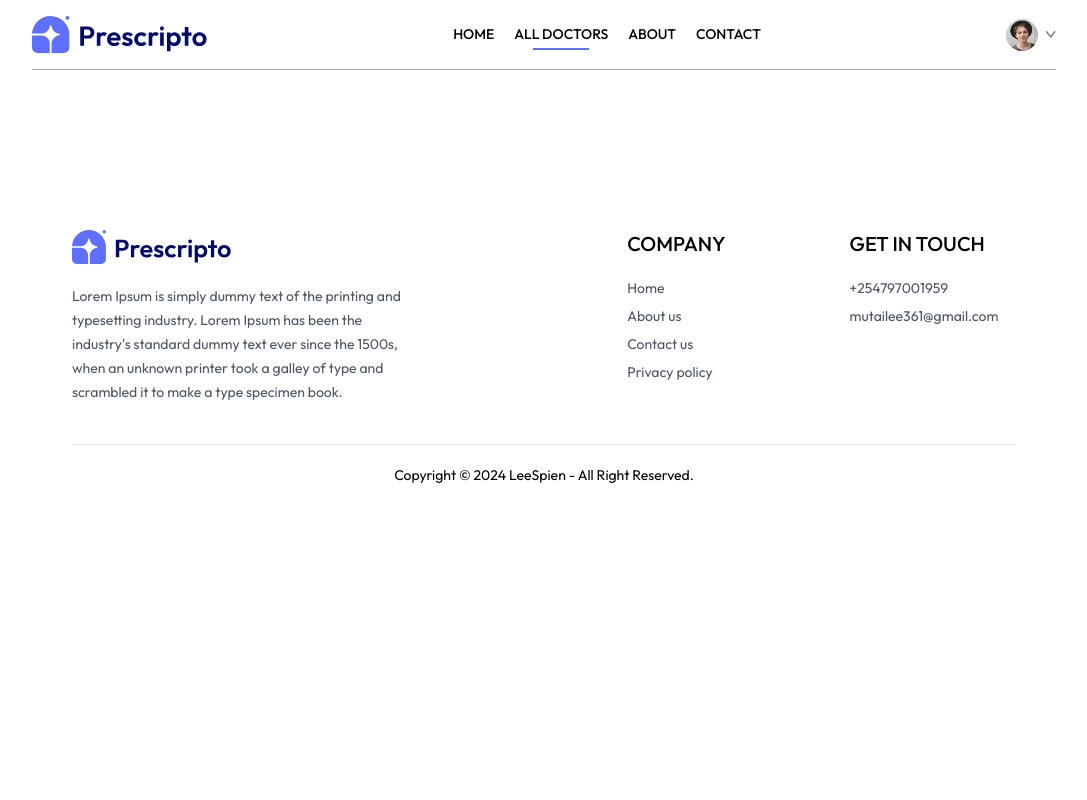
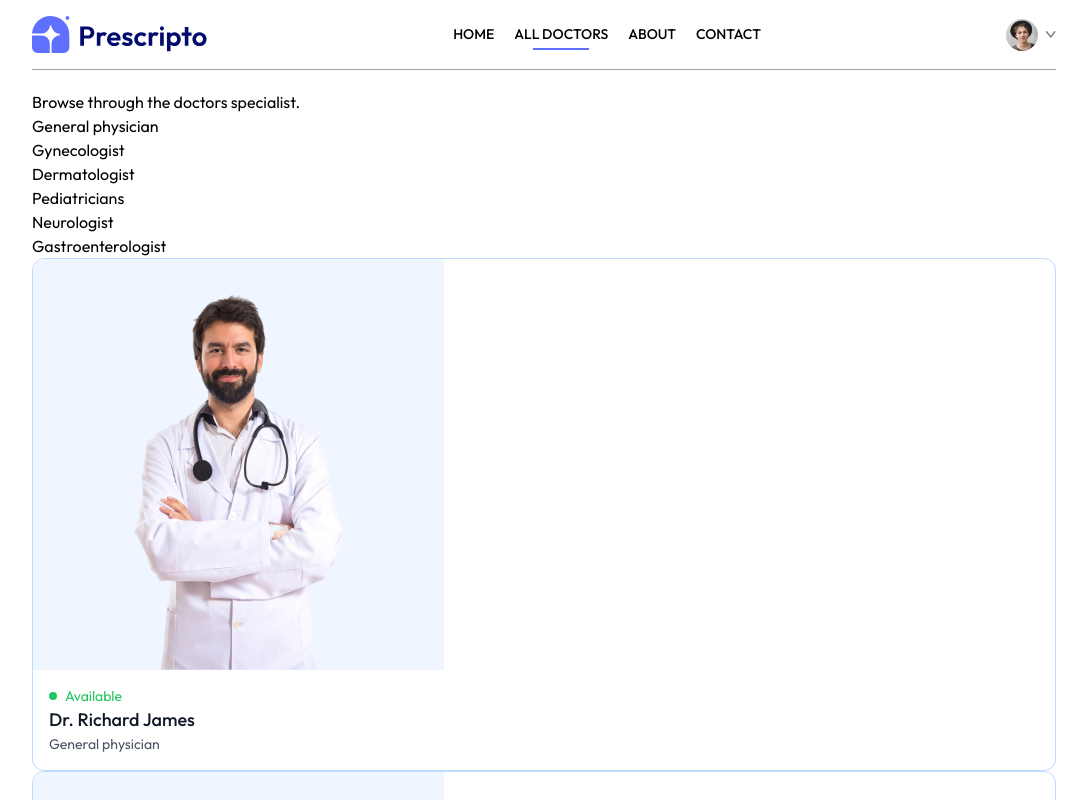
Before and after one commit to leemutai/Doctor-s-App, a React (Vite) app: page /doctors in a window 1280 px wide. Shown: the top 800 px of the page, without its empty margins (96-1183 px from the left). Built offline with nearby package versions, Linux system fonts and the light colour scheme.

Commit message:
modified navbar and doctors,initialized state variables to filter doctors,and an else statement to set doctors as it is

```diff
--- a/src/components/Navbar.jsx
+++ b/src/components/Navbar.jsx
@@ -11,7 +11,7 @@
 
   return (
     <div className='flex items-center justify-between text-sm py-4 mb-5 border-b border-b-gray-400'>
-      <img className='w-44 cursor-pointer' src={assets.logo} alt="" />
+      <img onClick={()=>navigate('/')} className='w-44 cursor-pointer' src={assets.logo} alt="" />
       <ul className='hidden md:flex items-start gap-5 font-medium'>
         <NavLink to='/'>
             <li className='py-1'>HOME</li>
--- a/src/pages/Doctors.jsx
+++ b/src/pages/Doctors.jsx
@@ -1,9 +1,58 @@
-import React from 'react'
+import React, { useContext, useEffect, useState } from 'react'
+import { useParams } from 'react-router-dom'
+import { AppContext } from '../context/AppContext'
 
 const Doctors = () => {
+
+  const {speciality} = useParams()
+
+  const [filterDoc,setFilterDoc] = useState([])
+
+  const {doctors} = useContext(AppContext)
+
+  const applyFilter = () => {
+    if (speciality) {
+      setFilterDoc(doctors.filter(doc => doc.speciality === speciality))
+    } else {
+      setFilterDoc(doctors)
+    }
+  }
+
+  useEffect(() => {
+    applyFilter()
+
+  },[doctors,speciality])
+
   return (
     <div>
+      <p>Browse through the doctors specialist.</p>
+      <div>
+        <div>
+          <p>General physician</p>
+          <p>Gynecologist</p>
+          <p>Dermatologist</p>
+          <p>Pediatricians</p>
+          <p>Neurologist</p>
+          <p>Gastroenterologist</p>
+        </div>
+        <div>
+          {
+            filterDoc.map((item,index)=>(
+              <div onClick={()=>navigate(`/appointment/${item._id}`)} className='border border-blue-200 rounded-xl overflow-hidden cursor-pointer hover:translate-y-[-10px] transition-all duration-500' key={index}>
+                  <img className='bg-blue-50' src={item.image} alt="" />
+                  <div className='p-4'>
+                      <div className='flex items-center gap-2 text-sm text-center text-green-500'>
+                          <p className='w-2 h-2 bg-green-500 rounded-full'></p><p>Available</p>
+                      </div>
+                      <p className='text-gray-900 text-lg font-medium' >{item.name}</p>
+                      <p className='text-gray-600 text-sm'>{item.speciality}</p>
+                  </div>
+              </div>
+          ))
 
+          }
+        </div>
+      </div>
     </div>
   )
 }
```
